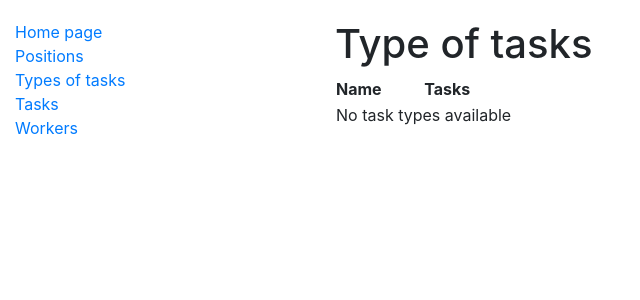
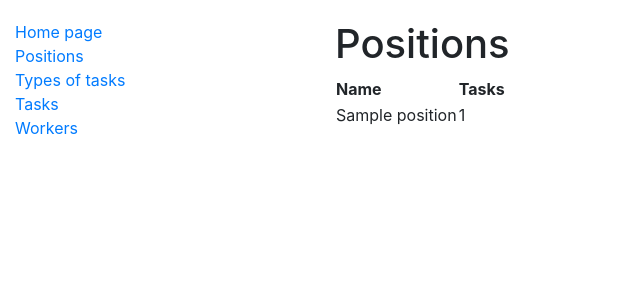
Before and after one commit to pewlay/synthtask, a Django app: page /manager/positions/ in a window 1280 px wide. Shown: the top 300 px of the page, without its empty margins (0-640 px from the left). Run offline with Django 5.2, Linux system fonts and the light colour scheme; tables that the repository leaves empty hold one stand-in row (values such as "Sample post").

Commit message:
Update position_list.html

```diff
--- a/templates/manager/position_list.html
+++ b/templates/manager/position_list.html
@@ -1,21 +1,16 @@
 {% extends "base.html" %}
-{% load custom_filters %}
 
 {% block content %}
-  <h1>Type of tasks</h1>
+  <h1>Positions</h1>
   <table>
     <tr>
       <th>Name</th>
       <th>Tasks</th>
     </tr>
-    {% for task_type in task_type_list %}
+    {% for position in position_list %}
       <tr>
-        <td>{{ task_type.name }}</td>
-        <td>{{ task_type_description|dict_get:task_type.name }}</td>
-      </tr>
-    {% empty %}
-      <tr>
-        <td colspan="2">No task types available</td>
+        <td>{{ position.name }}</td>
+        <td>{{ position.task_count }}</td>
       </tr>
     {% endfor %}
   </table>
```
